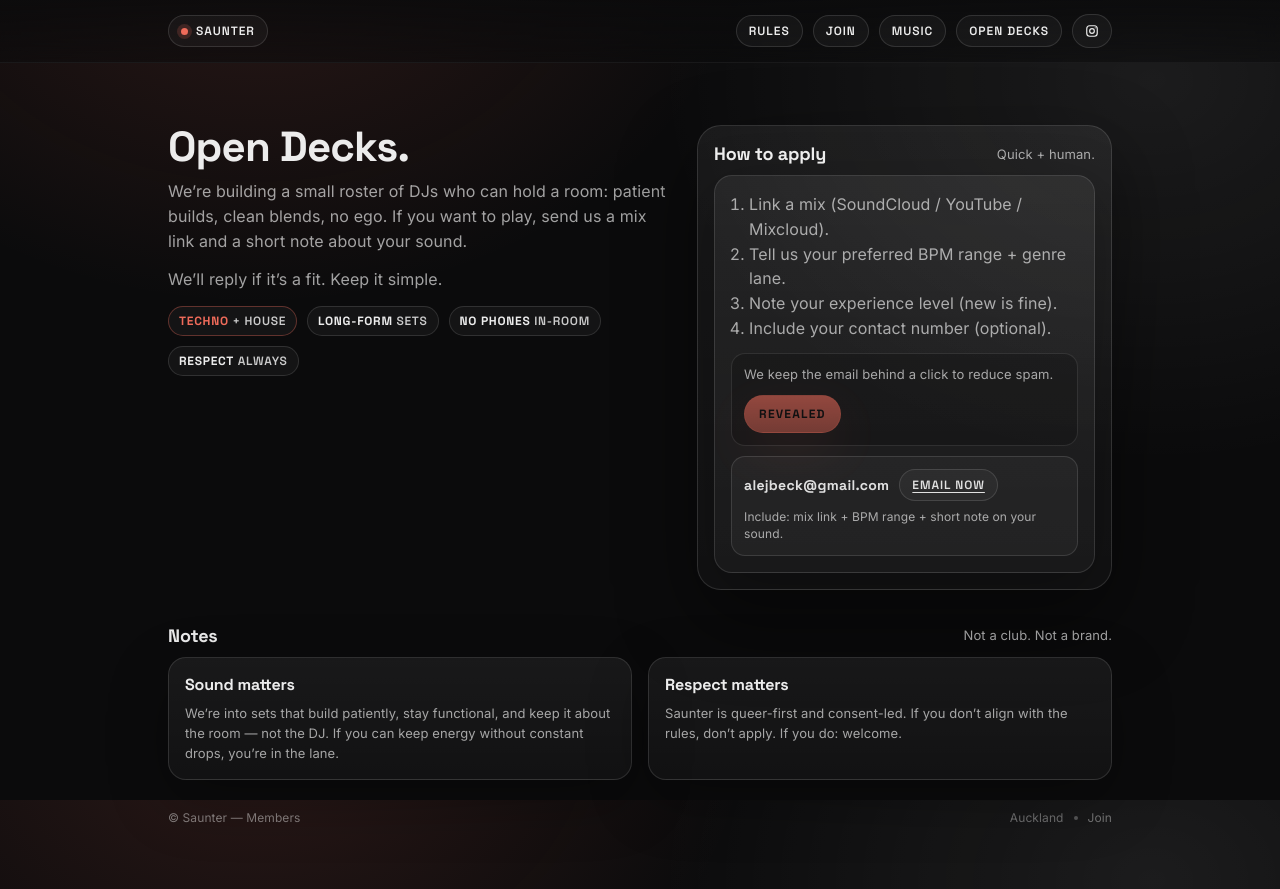
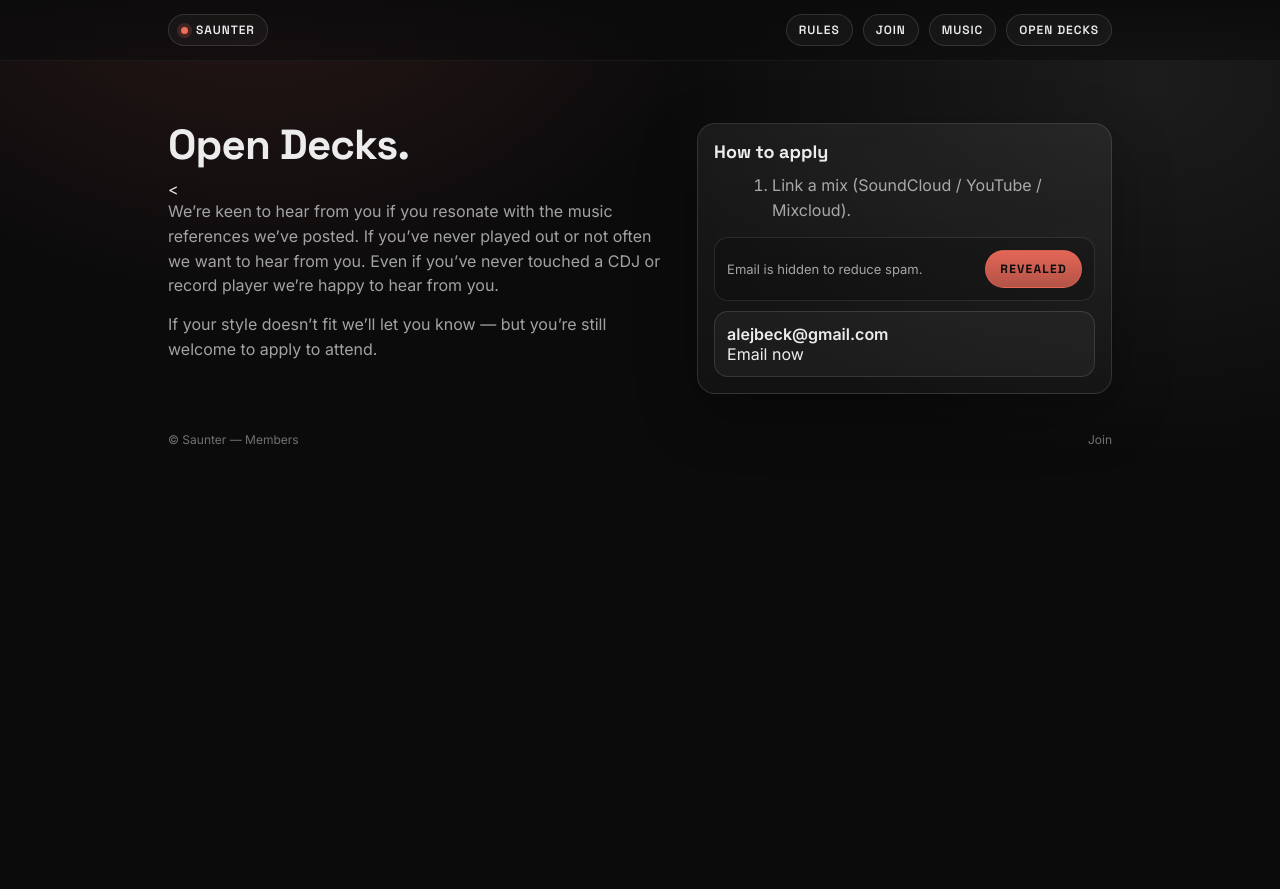
Before and after one commit to Goldfoyle/Saunter, a plain HTML site: page open-decks.html in a window 1280 px wide. Both pictures are taken after a click on the button "REVEAL EMAIL". After the commit the page ends 800 px from the top, so only its background shows below. Drawn offline with Linux system fonts and the light colour scheme.

Commit message:
Update open-decks.html

```diff
--- a/open-decks.html
+++ b/open-decks.html
@@ -3,10 +3,10 @@
 <head>
   <meta charset="utf-8" />
   <meta name="viewport" content="width=device-width, initial-scale=1" />
-  <meta name="description" content="Open Decks at Saunter — apply to play. Members-only warehouse parties in Auckland." />
+  <meta name="description" content="Open Decks at Saunter — apply to play at members-only warehouse parties in Auckland." />
   <link rel="canonical" href="https://saunter.pages.dev/open-decks.html" />
 
-  <!-- Fonts (clean, Pals-ish) -->
+  <!-- Fonts -->
   <link rel="preconnect" href="https://fonts.googleapis.com" />
   <link rel="preconnect" href="https://fonts.gstatic.com" crossorigin />
   <link href="https://fonts.googleapis.com/css2?family=Space+Grotesk:wght@400;500;600;700&family=Inter:wght@400;500;600&display=swap" rel="stylesheet" />
@@ -15,17 +15,15 @@
 
   <style>
     :root{
-      /* KEEP YOUR CURRENT RULES COLOUR HERE */
-      --accent: #ef6b5a; /* <- change to your current rules colour */
-      --bg: #0b0b0c;
-      --panel: rgba(255,255,255,.06);
-      --panel2: rgba(255,255,255,.09);
-      --text: rgba(255,255,255,.92);
-      --muted: rgba(255,255,255,.62);
-      --line: rgba(255,255,255,.12);
-      --shadow: 0 30px 80px rgba(0,0,0,.45);
-      --radius: 18px;
-      --max: 980px;
+      --accent:#ef6b5a;
+      --bg:#0b0b0c;
+      --panel:rgba(255,255,255,.06);
+      --text:rgba(255,255,255,.92);
+      --muted:rgba(255,255,255,.62);
+      --line:rgba(255,255,255,.12);
+      --shadow:0 30px 80px rgba(0,0,0,.45);
+      --radius:18px;
+      --max:980px;
     }
 
     *{box-sizing:border-box}
@@ -37,21 +35,18 @@
         radial-gradient(900px 700px at 20% -10%, rgba(239,107,90,.14), transparent 55%),
         radial-gradient(900px 700px at 90% 10%, rgba(255,255,255,.07), transparent 55%),
         var(--bg);
-      font-family: Inter, ui-sans-serif, system-ui, -apple-system, Segoe UI, Roboto, Helvetica, Arial;
-      letter-spacing: .1px;
+      font-family:Inter,system-ui,-apple-system,Segoe UI,Roboto,Helvetica,Arial;
     }
 
-    a{color:inherit; text-decoration:none}
-    a:hover{opacity:.9}
+    a{color:inherit;text-decoration:none}
+    .wrap{max-width:var(--max);margin:0 auto;padding:28px 18px 64px}
 
-    .wrap{max-width:var(--max); margin:0 auto; padding:28px 18px 64px}
-
-    /* Top nav */
+    /* Nav */
     .nav{
-      position:sticky; top:0; z-index:10;
-      backdrop-filter: blur(10px);
-      background: linear-gradient(to bottom, rgba(11,11,12,.88), rgba(11,11,12,.55));
-      border-bottom: 1px solid rgba(255,255,255,.06);
+      position:sticky;top:0;z-index:10;
+      backdrop-filter:blur(10px);
+      background:linear-gradient(to bottom, rgba(11,11,12,.88), rgba(11,11,12,.55));
+      border-bottom:1px solid rgba(255,255,255,.06);
     }
     .navinner{
       max-width:var(--max);
@@ -62,107 +57,51 @@
       justify-content:space-between;
       gap:14px;
     }
-    .navlinks{display:flex; gap:10px; align-items:center; flex-wrap:wrap}
+    .navlinks{display:flex;gap:10px;align-items:center;flex-wrap:wrap}
     .pill{
-      display:inline-flex; align-items:center; gap:8px;
+      display:inline-flex;align-items:center;gap:8px;
       padding:9px 12px;
       border:1px solid var(--line);
       border-radius:999px;
-      background: rgba(255,255,255,.04);
-      font: 600 12px/1 "Space Grotesk", Inter, system-ui;
+      background:rgba(255,255,255,.04);
+      font:600 12px/1 "Space Grotesk",Inter;
       letter-spacing:.08em;
       text-transform:uppercase;
     }
-    .pill .dot{
-      width:7px; height:7px; border-radius:99px;
-      background: var(--accent);
-      box-shadow: 0 0 0 4px rgba(239,107,90,.18);
+    .dot{
+      width:7px;height:7px;border-radius:99px;
+      background:var(--accent);
+      box-shadow:0 0 0 4px rgba(239,107,90,.18);
     }
 
     /* Hero */
     .hero{
       padding:34px 0 8px;
       display:grid;
-      grid-template-columns: 1.1fr .9fr;
+      grid-template-columns:1.1fr .9fr;
       gap:22px;
-      align-items:start;
     }
-    @media (max-width: 860px){
-      .hero{grid-template-columns:1fr; padding-top:22px}
-    }
-
-    .logoCard{
-      border:1px solid var(--line);
-      background: linear-gradient(180deg, rgba(255,255,255,.06), rgba(255,255,255,.03));
-      border-radius: calc(var(--radius) + 6px);
-      box-shadow: var(--shadow);
-      overflow:hidden;
-      min-height: 240px;
-      padding:16px;
-    }
+    @media (max-width:860px){.hero{grid-template-columns:1fr}}
 
     h1{
-      margin:0 0 10px;
-      font-family:"Space Grotesk", Inter, system-ui;
-      font-size: 42px;
-      line-height: 1.05;
-      letter-spacing: -0.02em;
+      margin:0 0 12px;
+      font-family:"Space Grotesk",Inter;
+      font-size:42px;
+      line-height:1.05;
+      letter-spacing:-.02em;
     }
     .lede{
       margin:0 0 14px;
       color:var(--muted);
-      font-size: 16px;
-      line-height: 1.55;
-    }
-
-    .callouts{
-      display:flex; flex-wrap:wrap; gap:10px;
-      margin:14px 0 0;
-    }
-    .tag{
-      padding:8px 10px;
-      border:1px solid var(--line);
-      border-radius:999px;
-      background: rgba(255,255,255,.04);
-      font: 600 12px/1 "Space Grotesk", Inter, system-ui;
-      letter-spacing:.06em;
-      text-transform:uppercase;
-      color: rgba(255,255,255,.78);
-    }
-    .tag strong{color:var(--text); font-weight:700}
-    .tag.accent{border-color: rgba(239,107,90,.35)}
-    .tag.accent strong{color: var(--accent)}
-
-    /* Sections */
-    .section{margin-top:26px}
-    .sectionTitle{
-      display:flex; align-items:center; justify-content:space-between;
-      margin:0 0 10px;
-      gap:12px;
-      flex-wrap:wrap;
-    }
-    h2{
-      margin:0;
-      font-family:"Space Grotesk", Inter, system-ui;
-      font-size: 18px;
-      letter-spacing: -.01em;
-    }
-    .sub{color:var(--muted); font-size: 13px}
-
-    .grid{
-      display:grid;
-      grid-template-columns: 1fr 1fr;
-      gap:16px;
-    }
-    @media (max-width: 860px){
-      .grid{grid-template-columns:1fr}
+      font-size:16px;
+      line-height:1.55;
     }
 
     .card{
       border:1px solid var(--line);
-      background: linear-gradient(180deg, rgba(255,255,255,.06), rgba(255,255,255,.03));
-      border-radius: var(--radius);
-      box-shadow: 0 20px 60px rgba(0,0,0,.28);
+      background:linear-gradient(180deg, rgba(255,255,255,.06), rgba(255,255,255,.03));
+      border-radius:var(--radius);
+      box-shadow:0 20px 60px rgba(0,0,0,.28);
       padding:16px;
     }
 
@@ -173,55 +112,38 @@
       justify-content:space-between;
       gap:12px;
       flex-wrap:wrap;
-      padding:12px 12px;
+      padding:12px;
       border:1px solid rgba(255,255,255,.10);
-      border-radius: 14px;
-      background: rgba(0,0,0,.18);
-    }
-    .reveal p{
-      margin:0;
-      color: var(--muted);
-      font-size: 13px;
-      line-height:1.35;
+      border-radius:14px;
+      background:rgba(0,0,0,.18);
     }
     .btn{
-      display:inline-flex; align-items:center; justify-content:center;
-      gap:10px;
+      display:inline-flex;
       padding:12px 14px;
-      border-radius: 999px;
+      border-radius:999px;
       border:1px solid rgba(239,107,90,.45);
-      background: linear-gradient(180deg, rgba(239,107,90,.95), rgba(239,107,90,.72));
+      background:linear-gradient(180deg, rgba(239,107,90,.95), rgba(239,107,90,.72));
       color:#0b0b0c;
-      font: 800 12px/1 "Space Grotesk", Inter, system-ui;
-      letter-spacing:.10em;
+      font:800 12px/1 "Space Grotesk",Inter;
+      letter-spacing:.1em;
       text-transform:uppercase;
       cursor:pointer;
-      box-shadow: 0 18px 50px rgba(239,107,90,.16);
-      user-select:none;
     }
-    .btn:disabled{opacity:.6; cursor:not-allowed}
-
     .emailBox{
       display:none;
       margin-top:10px;
-      padding:12px 12px;
-      border-radius: 14px;
+      padding:12px;
+      border-radius:14px;
       border:1px solid rgba(255,255,255,.12);
-      background: rgba(255,255,255,.04);
-      color: rgba(255,255,255,.86);
-      font-size: 14px;
-      line-height: 1.35;
-      word-break: break-word;
+      background:rgba(255,255,255,.04);
     }
-    .emailBox a{color:inherit; text-decoration:underline; text-underline-offset: 3px}
 
     footer{
       margin-top:30px;
-      color: rgba(255,255,255,.42);
-      font-size: 12px;
+      font-size:12px;
+      color:rgba(255,255,255,.42);
       display:flex;
       justify-content:space-between;
-      gap:12px;
       flex-wrap:wrap;
     }
   </style>
@@ -230,21 +152,12 @@
 <body>
   <div class="nav">
     <div class="navinner">
-      <!-- Saunter always goes Home -->
       <a class="pill" href="/"><span class="dot"></span> Saunter</a>
-
       <div class="navlinks">
         <a class="pill" href="/#rules">Rules</a>
         <a class="pill" href="/#join">Join</a>
         <a class="pill" href="/music.html">Music</a>
         <a class="pill" href="/open-decks.html" aria-current="page">Open Decks</a>
-        <a class="pill" href="https://www.instagram.com/saunter_akl/" target="_blank" rel="noopener" aria-label="Saunter on Instagram">
-          <svg width="14" height="14" viewBox="0 0 24 24" fill="none">
-            <rect x="3" y="3" width="18" height="18" rx="5" stroke="currentColor" stroke-width="2"/>
-            <circle cx="12" cy="12" r="4" stroke="currentColor" stroke-width="2"/>
-            <circle cx="17.5" cy="6.5" r="1" fill="currentColor"/>
-          </svg>
-        </a>
       </div>
     </div>
   </div>
@@ -253,111 +166,58 @@
     <section class="hero">
       <div>
         <h1>Open Decks.</h1>
-        <p class="lede">
-          <!-- EDIT THIS TEXT -->
-          We’re building a small roster of DJs who can hold a room: patient builds, clean blends, no ego.
-          If you want to play, send us a mix link and a short note about your sound.
-        </p>
-        <p class="lede">
-          We’ll reply if it’s a fit. Keep it simple.
+        <<p class="lede">
+  We’re keen to hear from you if you resonate with the
+  <a href="/music.html">music references we’ve posted</a>.
+  If you’ve never played out or not often we want to hear from you.
+  Even if you’ve never touched a CDJ or record player we’re happy to hear from you.
 </p>
 
-        <div class="callouts">
-          <div class="tag accent"><strong>Techno</strong> + House</div>
-          <div class="tag"><strong>Long-form</strong> sets</div>
-          <div class="tag"><strong>No phones</strong> in-room</div>
-          <div class="tag"><strong>Respect</strong> always</div>
-        </div>
+<p class="lede">
+  If your style doesn’t fit we’ll let you know — but you’re still welcome to apply to attend.
+</p>
       </div>
 
-      <div class="logoCard">
-        <div class="sectionTitle" style="margin:0 0 10px;">
-          <h2>How to apply</h2>
-          <div class="sub">Quick + human.</div>
-        </div>
-
-        <div class="card" style="margin:0;">
-          <ol style="margin:0; padding-left:18px; color:var(--muted); line-height:1.55;">
+      <div class="card">
+        <h2 style="font-family:'Space Grotesk',Inter;font-size:18px;margin:0 0 10px;">
+          How to apply
+        </h2>
+        <ol style="margin:0 0 14px 18px;color:var(--muted);line-height:1.55;">
           <li>Link a mix (SoundCloud / YouTube / Mixcloud).</li>
-            <li>Tell us your preferred BPM range + genre lane.</li>
-            <li>Note your experience level (new is fine).</li>
-            <li>Include your contact number (optional).</li>
         </ol>
 
-          <div style="height:12px"></div>
-
         <div class="reveal">
-            <p>We keep the email behind a click to reduce spam.</p>
+          <span style="color:var(--muted);font-size:13px;">
+            Email is hidden to reduce spam.
+          </span>
           <button class="btn" id="revealBtn" type="button">Reveal email</button>
         </div>
 
-          <div class="emailBox" id="emailBox" aria-live="polite"></div>
-        </div>
-      </div>
-    </section>
-
-    <section class="section">
-      <div class="sectionTitle">
-        <h2>Notes</h2>
-        <div class="sub">Not a club. Not a brand.</div>
-      </div>
-
-      <div class="grid">
-        <div class="card">
-          <h2 style="font-size:16px; margin-bottom:8px;">Sound matters</h2>
-          <div class="sub" style="font-size:13px; line-height:1.55;">
-            We’re into sets that build patiently, stay functional, and keep it about the room — not the DJ.
-            If you can keep energy without constant drops, you’re in the lane.
-          </div>
-        </div>
-
-        <div class="card">
-          <h2 style="font-size:16px; margin-bottom:8px;">Respect matters</h2>
-          <div class="sub" style="font-size:13px; line-height:1.55;">
-            Saunter is queer-first and consent-led. If you don’t align with the rules, don’t apply.
-            If you do: welcome.
-          </div>
-        </div>
+        <div class="emailBox" id="emailBox"></div>
       </div>
     </section>
 
     <footer>
       <div>© Saunter — Members</div>
-      <div style="display:flex; gap:10px; align-items:center;">
-        <span style="color:rgba(255,255,255,.35)">Auckland</span>
-        <span style="width:4px;height:4px;border-radius:99px;background:rgba(255,255,255,.25)"></span>
-        <a href="/#join" style="opacity:.9">Join</a>
+      <div>
+        <a href="/#join">Join</a>
       </div>
     </footer>
   </main>
 
   <script>
-    // Spam-resistant reveal (email not present in HTML source as plain text)
-    const revealBtn = document.getElementById("revealBtn");
-    const emailBox = document.getElementById("emailBox");
+    const btn = document.getElementById("revealBtn");
+    const box = document.getElementById("emailBox");
 
-    revealBtn.addEventListener("click", async () => {
-      // Build email in parts so bots scraping HTML get less value.
-      const user = "alejbeck";
-      const domain = "gmail.com";
-      const email = `${user}@${domain}`;
-
-      const mailto = `mailto:${email}?subject=${encodeURIComponent("Saunter — Open Decks")}`;
-
-      emailBox.innerHTML = `
-        <div style="display:flex; gap:10px; align-items:center; flex-wrap:wrap;">
-          <div style="font-family:'Space Grotesk', Inter, system-ui; font-weight:700; letter-spacing:.02em;">
-            ${email}
-          </div>
-          <a class="pill" href="${mailto}">Email now</a>
-        </div>
-        <div style="margin-top:8px; color:rgba(255,255,255,.62); font-size:12px; line-height:1.4;">
-          Include: mix link + BPM range + short note on your sound.
-        </div>
+    btn.addEventListener("click", () => {
+      const email = "alejbeck" + "@" + "gmail.com";
+      box.innerHTML = `
+        <strong>${email}</strong><br/>
+        <a href="mailto:${email}?subject=Saunter%20Open%20Decks">Email now</a>
       `;
-      emailBox.style.display = "block";
-      revealBtn.disabled = true;
-      revealBtn.textContent = "Revealed";
+      box.style.display = "block";
+      btn.disabled = true;
+      btn.textContent = "Revealed";
     });
   </script>
 </body>
```
Lines whose indentation alone changed are shown as unchanged.
